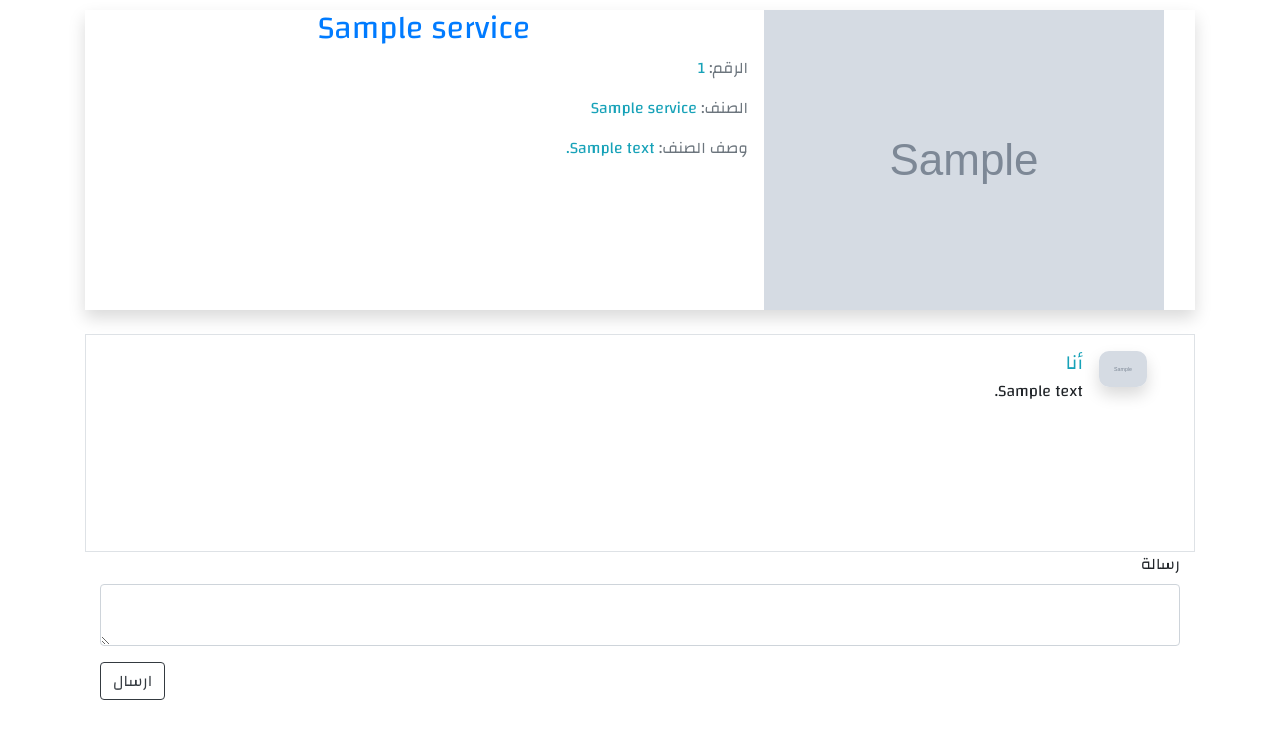
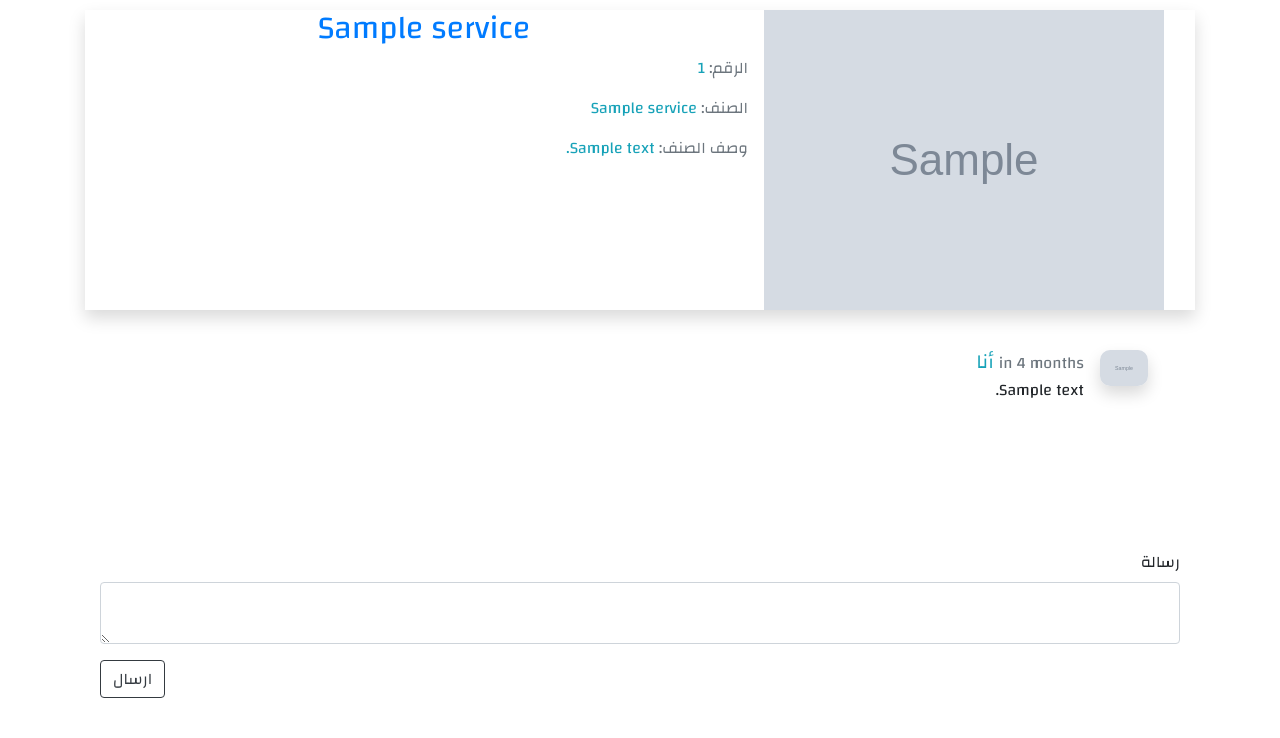
Before and after one commit to Adetec/home-service, a Flask app: page /request_service/1/1/new in a window 1280 px wide. Shown: the part 62-800 px from the top of the page. Run offline with Flask 2, Linux system fonts and the light colour scheme; a user stored in the database is signed in; tables that the repository leaves empty hold one stand-in row (values such as "Sample post"); grey boxes marked "Sample" are stand-in pictures; some libraries are stand-ins or nearby versions.

Commit message:
feat: Render created time messages

```diff
--- a/application/templates/request-service.html
+++ b/application/templates/request-service.html
@@ -11,7 +11,7 @@
     </div>
 
 
-    <div class="container border">
+    <div class="container">
         {% if service_request.service_id == service.id %}
         <ul class="list-unstyled pr-0 text-right overflow-auto">
             {% for m in service_request.messages %}
@@ -20,7 +20,7 @@
                         <li class="media p-3">
                             <img src="{{ url_for('static', filename='img/users-profile/'+ m.message_sender.image_file) }}" class="img-comment mr-3 img-fluid shadow" alt="{{ m.message_sender.username}}">
                             <div class="media-body mr-3">
-                                <h5 class="mt-0 mb-1 text-info">أنا</h5>
+                                <h5 class="mt-0 mb-1 text-info"> <small class="text-muted text-center">{{ moment(m.created_at).fromNow() }}</small> أنا </h5>
                                 {{ m.message}}
                             </div>
                         </li>
@@ -28,7 +28,7 @@
                     {% elif (m.message_sender.id == service.user_id) or  (m.message_sender.id != client_id and current_user.id == service.user_id) %}
                         <li class="media text-left p-3">
                             <div class="media-body mr-3">
-                                <h5 class="mt-0 mb-1 text-info">{{ m.message_sender.username }}</h5>
+                                <h5 class="mt-0 mb-1 text-info"><small class="text-muted text-center">{{ moment(m.created_at).fromNow() }}</small> {{ m.message_sender.username }}</h5>
                                 {{ m.message}}
                             </div>
                             <img src="{{ url_for('static', filename='img/users-profile/'+ m.message_sender.image_file) }}" class="img-comment align-left mr-3 img-fluid shadow" alt="{{ m.message_sender.username}}">
```
